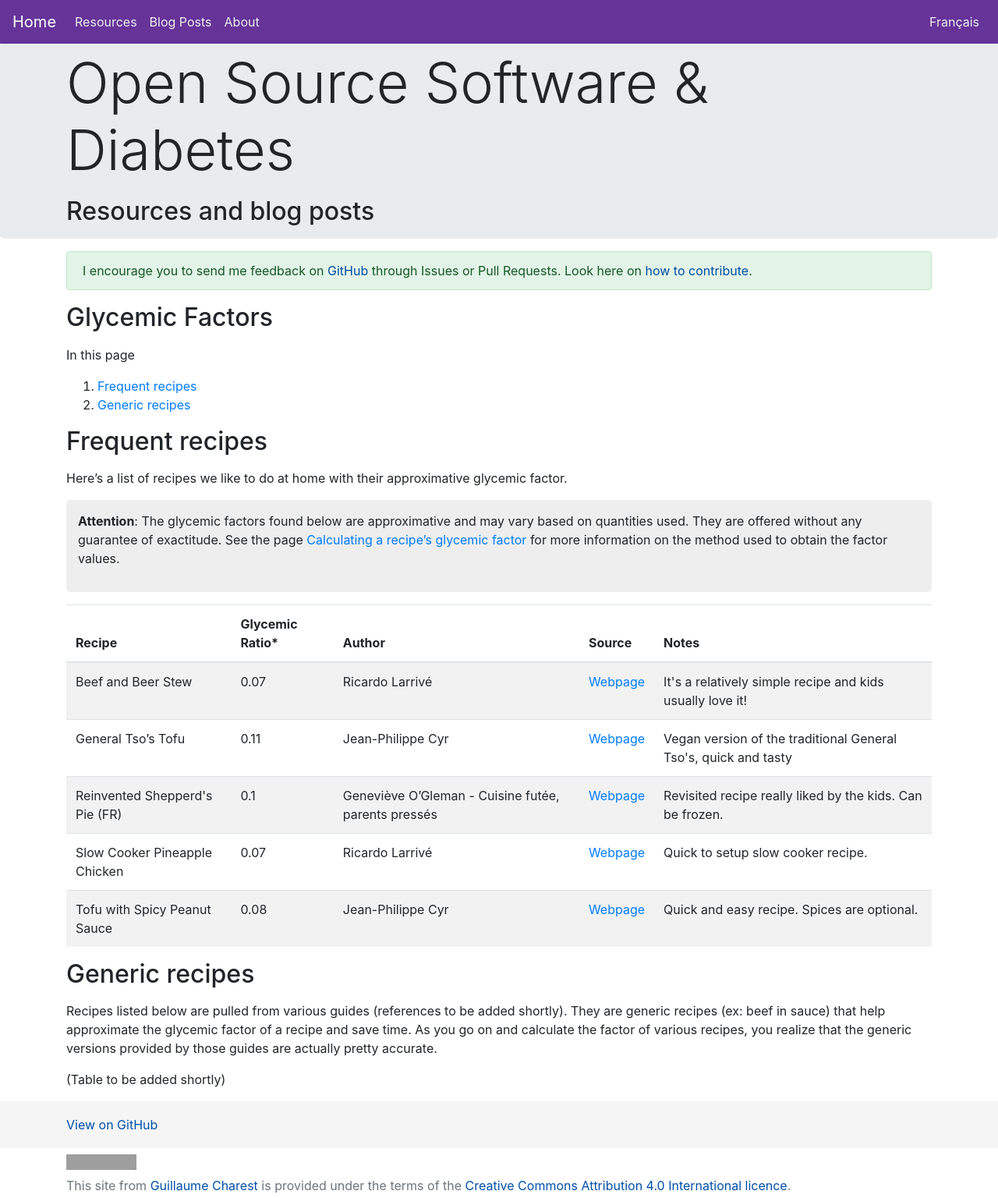
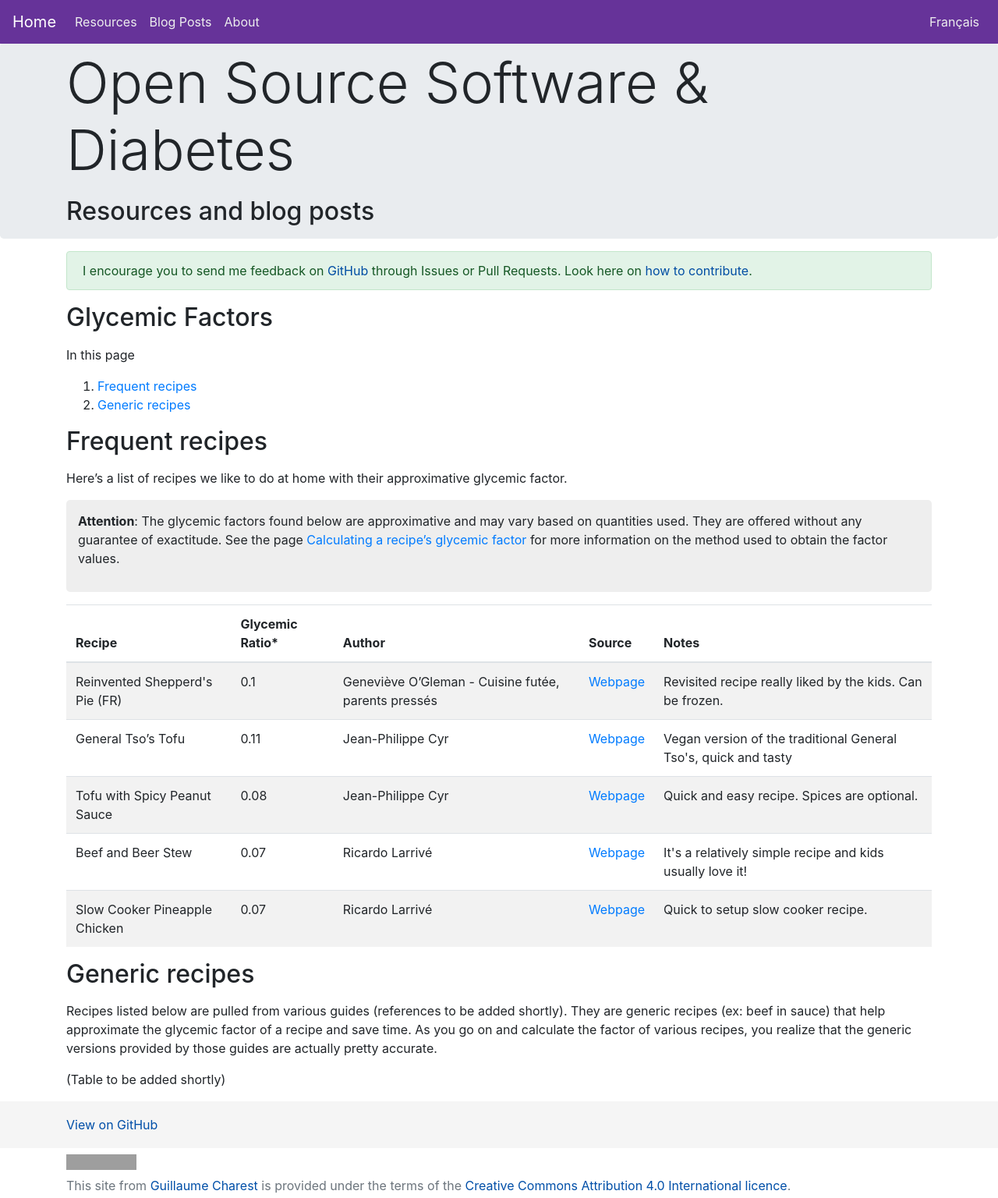
Before and after one commit to gcharest/gcharest.github.io, a Jekyll site: the page built from _pages/en/recipes-glycemic-factor.md, in a window 1280 px wide. Shown: the whole page at 78% size. Built offline with Jekyll 4.4.1, drawn with Linux system fonts in a browser that asks for light colours; nearby versions of some CDN libraries; grey boxes are pictures that could not be loaded.

Commit message:
Update include to individual recipes lists

```diff
--- a/_pages/en/recipes-glycemic-factor.md
+++ b/_pages/en/recipes-glycemic-factor.md
@@ -17,7 +17,7 @@ Here's a list of recipes we like to do at home with their approximative glycemic
 
 >**Attention**: The glycemic factors found below are approximative and may vary based on quantities used. They are offered without any guarantee of exactitude. See the page [Calculating a recipe's glycemic factor]({{site.baseurl}}/calculating-glycemic-factor.html) for more information on the method used to obtain the factor values.
 
-{% include listOnlineRecipes.html %}
+{% include listRecipes.html %}
 
 ## Generic recipes
 
```
